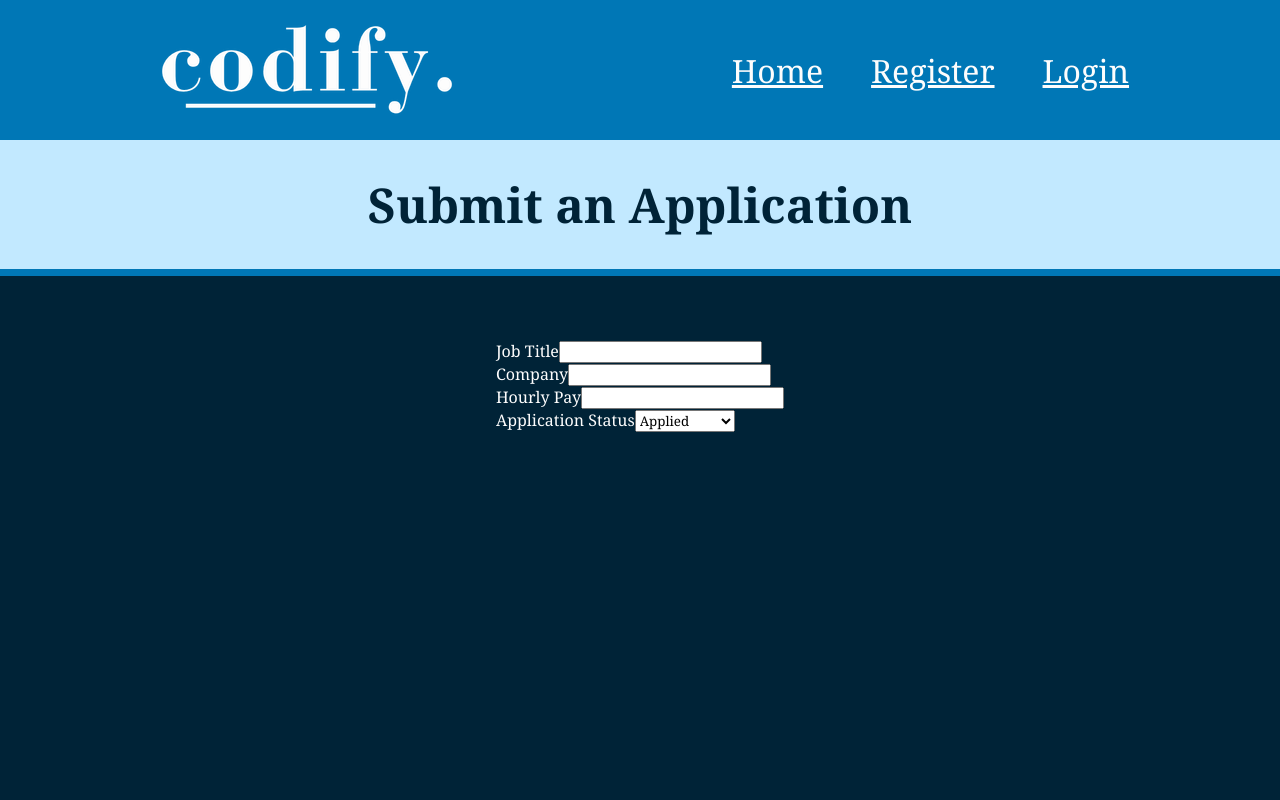
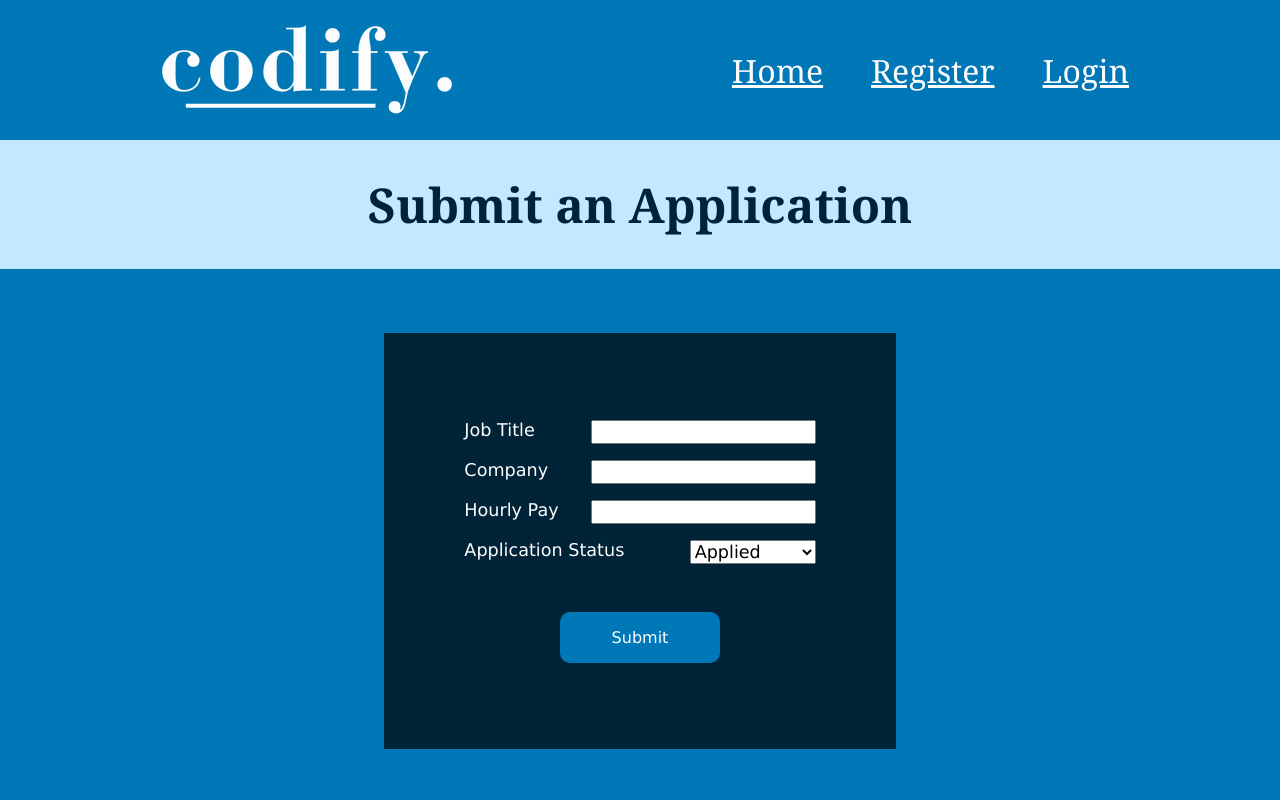
Before and after one commit to KateSebring/Codify, a React app in the folder frontend/: page /newApplication in a window 1280 px wide. Shown: the top 800 px of the page. Built offline with nearby package versions, Linux system fonts and the light colour scheme; the HTML template or start-up script is replaced by a standard one.

Commit message:
Finish styling the job application form

```diff
--- a/frontend/src/css/JobAppSubmission.css
+++ b/frontend/src/css/JobAppSubmission.css
@@ -1,8 +1,6 @@
 .form-section {
     min-height: 26rem;
-    background-color: #002337;
-    border-top: #0077b6 solid 7px;
-    border-bottom: #0077b6 solid 7px;
+    background-color: #0077b6;
     padding: 4rem;
     margin-bottom: 3.5rem;
     display: flex;
@@ -10,8 +8,42 @@
     color: #fdfdfd;
 }
 
-main h1 {
+.job-submission-header {
     color: #002337;
     margin: 2rem;
     text-align: center;
 }
+
+.job-app-form {
+    background-color: #002337;
+    display: flex;
+    flex-direction: column;
+    justify-content: center;
+    gap: 1rem;
+    padding: 5rem;
+}
+
+.form-option {
+    display: flex;
+    gap: 2rem;
+    justify-content: space-between;
+}
+
+input, label, select {
+    font-family: 'Lucida Sans';
+    font-size: 1.1rem;
+}
+
+.submit-form {
+    border: none;
+    width: 10rem;
+    padding: 1rem;
+    background-color: #0077b6;
+    color: #fdfdfd;
+    font-size: 1rem;
+    cursor: pointer;
+    border-radius: 10px;
+    margin: auto;
+    margin-top: 2rem;
+    font-family: 'Lucida Sans';
+}
--- a/frontend/src/pages/JobAppSubmission.jsx
+++ b/frontend/src/pages/JobAppSubmission.jsx
@@ -6,16 +6,26 @@ function JobAppSubmission() {
     return(
         <>
             <Header />
-            <main className='job-app-submission'>
-                <h1>Submit an Application</h1>
+            <main>
+                <h1 className='job-submission-header'>Submit an Application</h1>
                 <section className='form-section'>
-                    <form>
+                    <form class='job-app-form'>
+                        <div className='form-option'>
                             <label for='job-title'>Job Title</label>
-                        <input type='text' id='job-title' name='job-title'></input><br></br>
+                            <input type='text' id='job-title' name='job-title'></input>
+                        </div>
+
+                        <div className='form-option'>
                             <label for='company'>Company</label>
-                        <input type='text' id='company' name='company'></input><br></br>
+                            <input type='text' id='company' name='company'></input>
+                        </div>
+
+                        <div className='form-option'>
                         <label for='hourly-pay'>Hourly Pay</label>
-                        <input type='text' id='hourly-pay' name='hourly-pay'></input><br></br>
+                        <input type='text' id='hourly-pay' name='hourly-pay'></input>
+                        </div>
+
+                        <div className='form-option'>
                             <label for='app-status'>Application Status</label>
                             <select id='app-status' name='app-status'>
                                 <option value='applied'>Applied</option>
@@ -23,6 +33,11 @@ function JobAppSubmission() {
                                 <option value='applied'>Offer</option>
                                 <option value='applied'>Rejected</option>
                             </select>
+                        </div>
+
+                        <div className='form-option'>
+                            <input type='button' className='submit-form' value='Submit'></input>
+                        </div>
                     </form>
                 </section>
             </main>
```
Lines whose indentation alone changed are shown as unchanged.
